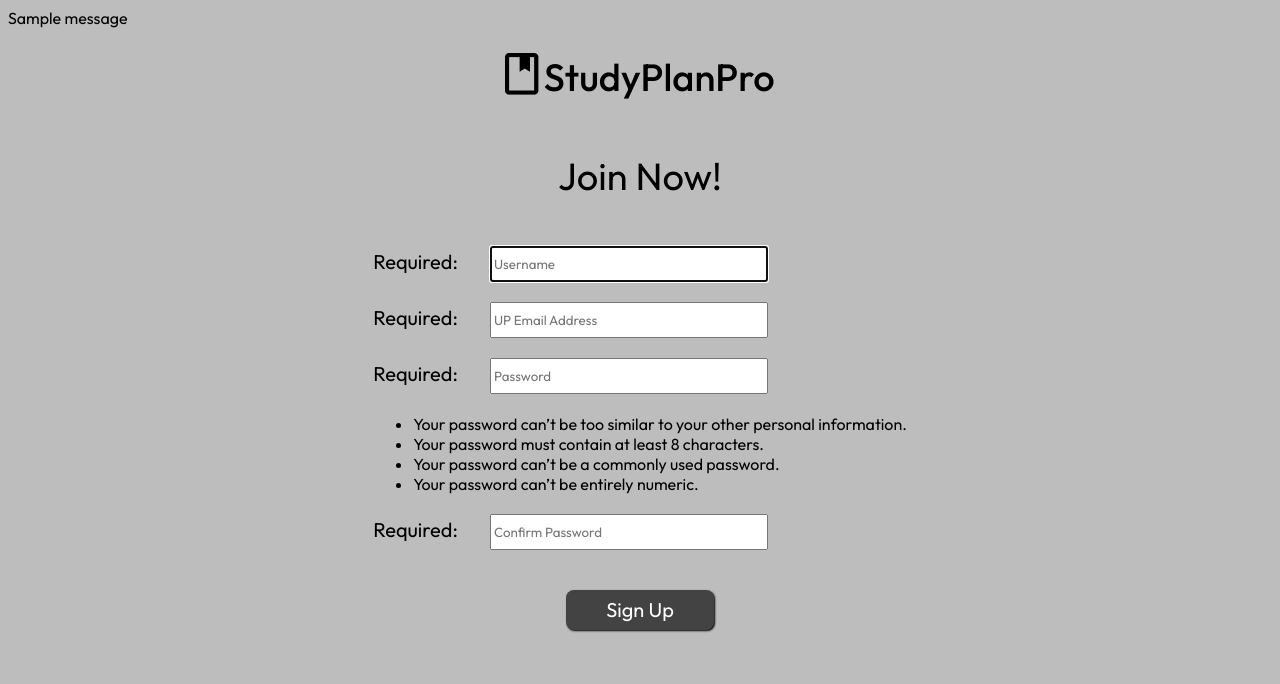
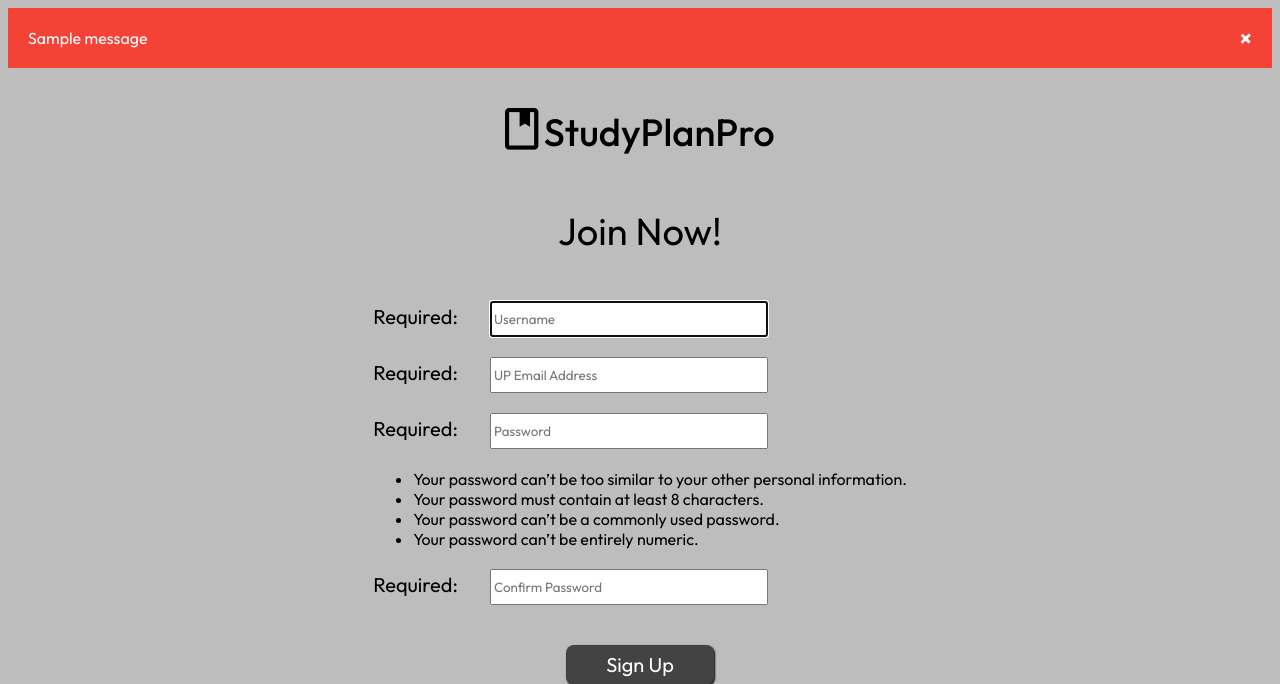
Before and after one commit to LeonBeltran/StudyPlanPro, a Django app: page /join/ in a window 1280 px wide. Shown: the top 684 px of the page. Run offline with Django 5.2, Linux system fonts and the light colour scheme; tables that the repository leaves empty hold one stand-in row (values such as "Sample post"); one stand-in notice (Sample message) is shown.

Commit message:
Added closeable alerts for errors and messages

```diff
--- a/StudyPlanPro/settings.py
+++ b/StudyPlanPro/settings.py
@@ -158,10 +158,6 @@ AUTHENTICATION_BACKENDS = (
     'allauth.account.auth_backends.AuthenticationBackend',
 )
 
-# LOGIN_REDIRECT_URL = "loggedin/" # Redirect to users view after log in
-# LOGIN_URL = "/users/login/" # Where user will be redirect in login
-# LOGOUT_REDIRECT_URL = "loggedout/"
-
 # Redirect URLs after Login/out
 LOGIN_REDIRECT_URL = "home/"
 LOGOUT_REDIRECT_URL = "home/"
--- a/home/static/home_style.css
+++ b/home/static/home_style.css
@@ -195,3 +195,29 @@ img {
     background-color: #c0c0c0;
     transform: translateY(2px);
 }
+
+/* For closeable alerts */
+/* The alert message box */
+.alert {
+    padding: 20px;
+    background-color: #f44336; /* Red */
+    color: white;
+    margin-bottom: 15px;
+  }
+
+  /* The close button */
+  .closebtn {
+    margin-left: 15px;
+    color: white;
+    font-weight: bold;
+    float: right;
+    font-size: 22px;
+    line-height: 20px;
+    cursor: pointer;
+    transition: 0.3s;
+  }
+
+  /* When moving the mouse over the close button */
+  .closebtn:hover {
+    color: black;
+  }
--- a/home/templates/homepage.html
+++ b/home/templates/homepage.html
@@ -37,7 +37,10 @@
 
             {% if messages %}
                 {% for message in messages %}
-                    <p style="padding-top: 75px; padding-left: 80px;">{{ message }}</p>
+                    <div class="alert" style="padding-top: 75px; padding-left: 80px;">
+                        <span class="closebtn" onclick="this.parentElement.style.display='none';">&times;</span>
+                        {{ message }}
+                    </div>
                 {% endfor %}
             {% endif %}
 
--- a/home/templates/joinpage.html
+++ b/home/templates/joinpage.html
@@ -9,7 +9,8 @@
 
         {% if messages %}
             {% for message in messages %}
-                <div>
+                <div class="alert">
+                    <span class="closebtn" onclick="this.parentElement.style.display='none';">&times;</span>
                     {{ message }}
                 </div>
             {% endfor %}
@@ -21,9 +22,10 @@
 
     <body>
         {% if form.errors %}
-        <div>
-            There was an Error, Please Try Again!
-        </div>
+            <div class="alert">
+                <span class="closebtn" onclick="this.parentElement.style.display='none';">&times;</span>
+                There was an Error, Please Try Again!
+            </div>
         {% endif %}
 
         <div class="centered_div">
--- a/home/templates/loginpage.html
+++ b/home/templates/loginpage.html
@@ -10,7 +10,8 @@
 
         {% if messages %}
             {% for message in messages %}
-                <div>
+                <div class="alert">
+                    <span class="closebtn" onclick="this.parentElement.style.display='none';">&times;</span>
                     {{ message }}
                 </div>
             {% endfor %}
--- a/home/views.py
+++ b/home/views.py
@@ -27,7 +27,7 @@ def view_login(request):
                messages.success(request, 'Logged in as ' + username)
                return redirect('/home/')
           else:
-               messages.success(request, ('There was an Error, Please Try Again!'))
+               messages.success(request, ('Invalid Credentials, Please Try Again!'))
                return redirect('/home/login')
      else:
           return render(request, 'loginpage.html')
```
Also changed, not shown: db.sqlite3.
